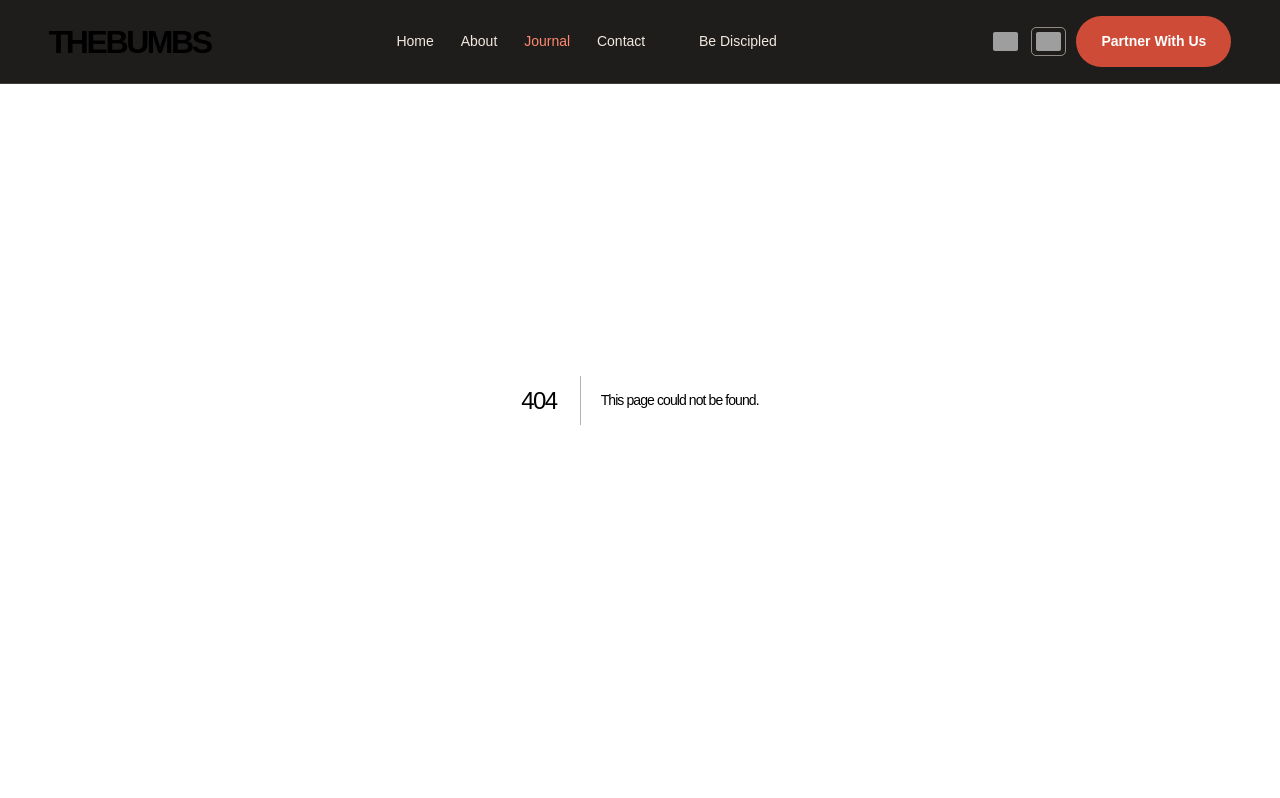
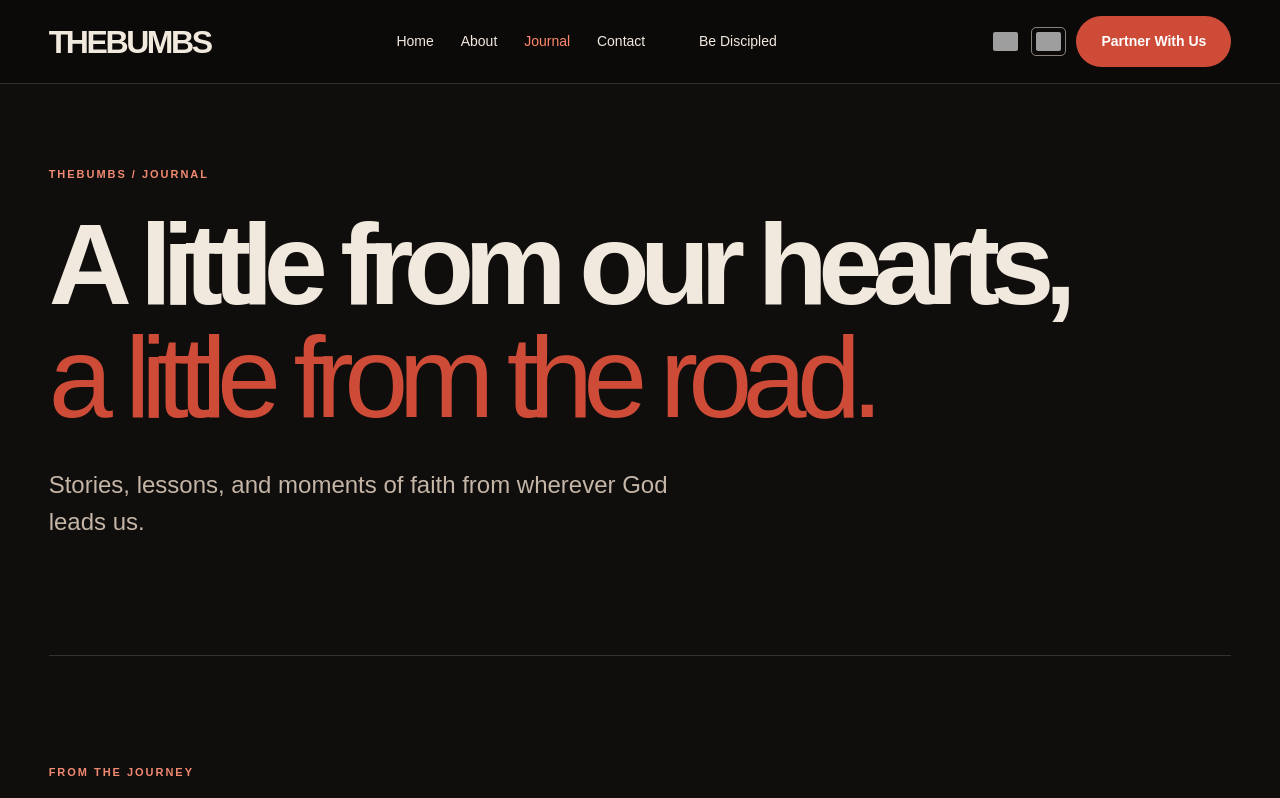
Before and after one commit to bumbmatei-sys/thebumbs-website, a Next.js app: page /journal in a window 1280 px wide. Before the commit this address had no page. Shown: the top 798 px of the page. Built offline with nearby package versions, Linux system fonts and the light colour scheme; grey boxes are pictures that could not be loaded.

Commit message:
Create unified Journal page and article routes

```diff
--- /dev/null
+++ b/app/journal/page.tsx
@@ -0,0 +1,3 @@
+import { BlogGrid } from "@/components/blog-grid";
+export const metadata={title:"Journal",description:"Stories, lessons, and moments of faith from wherever God leads us.",alternates:{canonical:"/journal",languages:{en:"/journal",ro:"/ro/journal"}}};
+export default function Journal(){return <main className="blog-page journal-page"><header className="blog-hero"><span className="eyebrow">THEBUMBS / JOURNAL</span><h1>A little from our hearts,<br/><em>a little from the road.</em></h1><p>Stories, lessons, and moments of faith from wherever God leads us.</p></header><BlogGrid/></main>;}
```
